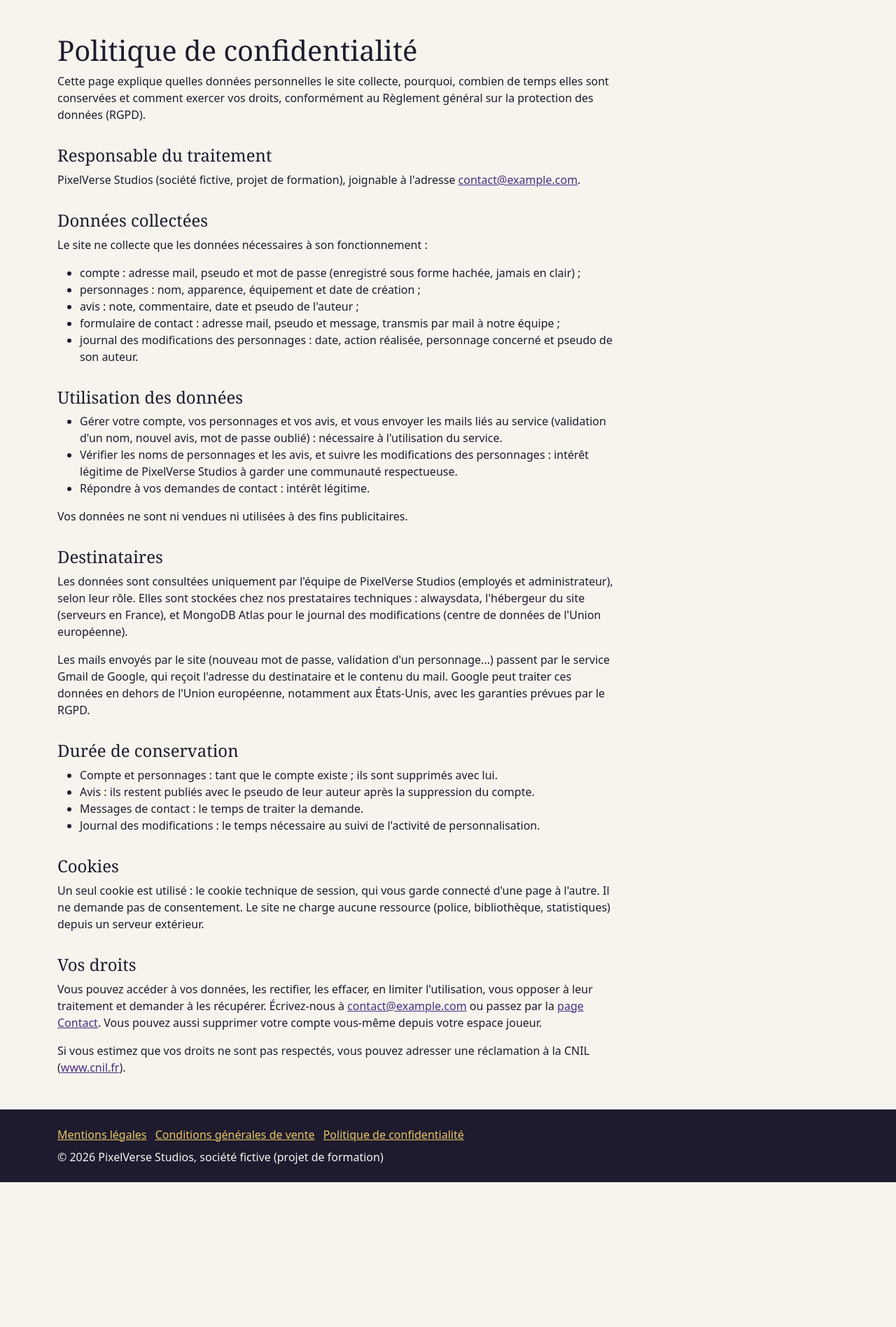
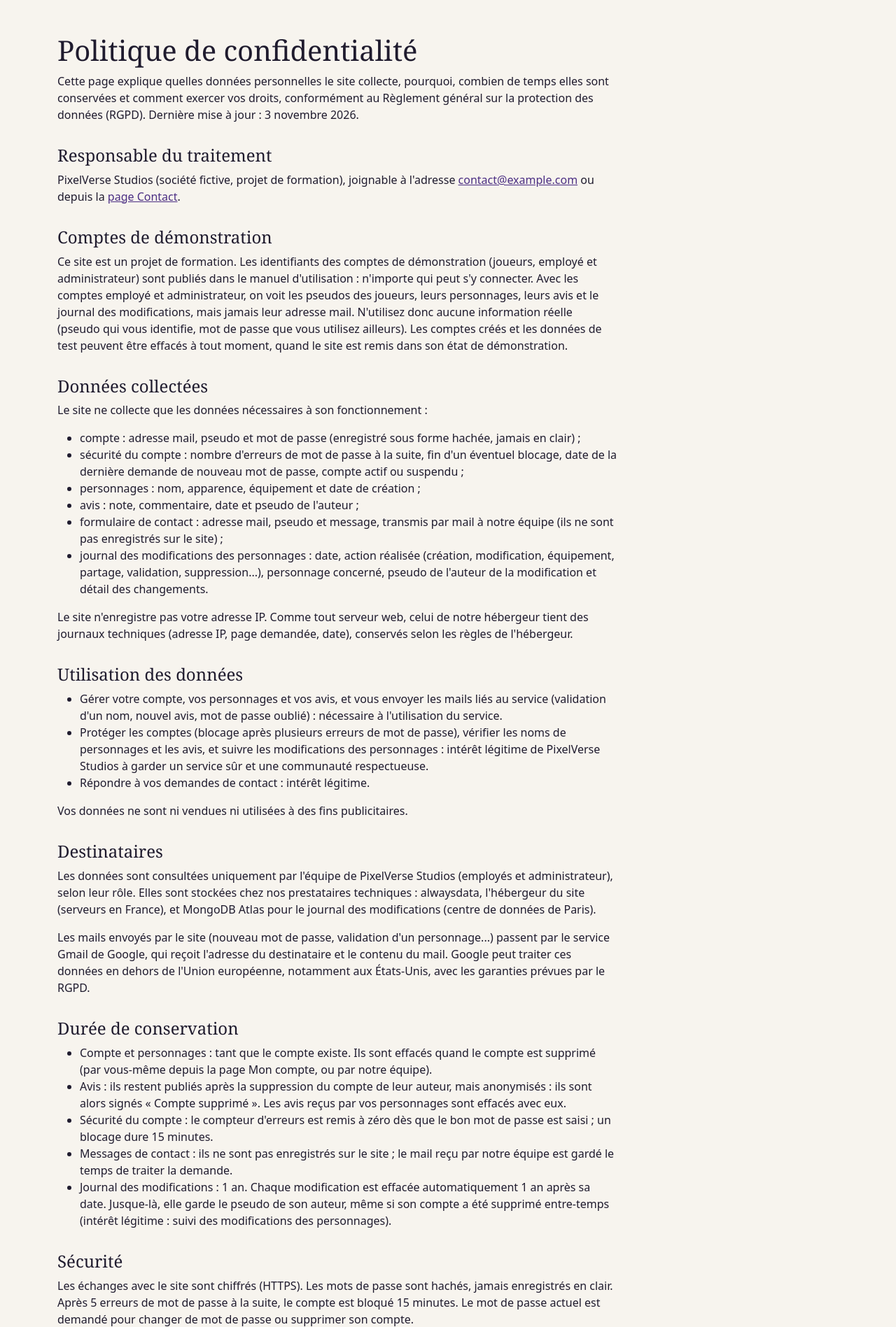
Before and after one commit to CafeManBoy/fantasyrealm, a PHP site: page /confidentialite in a window 1280 px wide. Shown: the part 56-1953 px from the top of the page at 70% size. Before the commit the page ends 1746 px from the top, so only its background shows below. Run offline with PHP 8.4, Linux system fonts and the light colour scheme.

Commit message:
feat: politique de confidentialité finale et déclaration d'accessibilité
- politique adaptée à Mon compte : avis anonymisés, journal gardé 1 an
  (index TTL), comptes de démo publics, sécurité, droits réellement offerts
- page /accessibilite (audit interne, non exhaustif, sans taux) et lien
  « Accessibilité : non conforme » dans le pied de page
- procédure de création de l'index TTL dans docs/notes/deploiement.md

```diff
--- a/app/Controllers/PageController.php
+++ b/app/Controllers/PageController.php
@@ -25,6 +25,12 @@ class PageController extends Controller
         $this->afficher('confidentialite', 'Politique de confidentialité');
     }
 
+    // Déclaration d'accessibilité (RGAA)
+    public function accessibilite(): void
+    {
+        $this->afficher('accessibilite', 'Déclaration d\'accessibilité');
+    }
+
     // Page affichée quand aucune route ne correspond à l'adresse demandée
     public function pageNonTrouvee(): void
     {
--- a/app/Views/pages/confidentialite.php
+++ b/app/Views/pages/confidentialite.php
@@ -1,5 +1,7 @@
 <?php
-// Politique de confidentialité (RGPD), version provisoire : elle sera complétée à l'étape rgaa-rgpd.
+// Politique de confidentialité (RGPD), lien dans le pied de page.
+// Règle : elle ne décrit que ce que le site fait vraiment (rien de promis qu'il ne ferait pas).
+// À mettre à jour à chaque nouvelle donnée collectée ou nouvelle durée de conservation.
 ?>
 <div class="container py-5">
     <div class="texte-legal">
@@ -8,27 +10,52 @@
         <p>
             Cette page explique quelles données personnelles le site collecte, pourquoi, combien de temps
             elles sont conservées et comment exercer vos droits, conformément au Règlement général sur la
-            protection des données (RGPD).
+            protection des données (RGPD). Dernière mise à jour : 3 novembre 2026.
         </p>
 
         <h2>Responsable du traitement</h2>
         <p>
             PixelVerse Studios (société fictive, projet de formation), joignable à l'adresse
-            <a href="mailto:contact@example.com">contact@example.com</a>.
+            <a href="mailto:contact@example.com">contact@example.com</a> ou depuis la
+            <a href="/contact">page Contact</a>.
+        </p>
+
+        <h2>Comptes de démonstration</h2>
+        <p>
+            Ce site est un projet de formation. Les identifiants des comptes de démonstration (joueurs,
+            employé et administrateur) sont publiés dans le manuel d'utilisation : n'importe qui peut s'y
+            connecter. Avec les comptes employé et administrateur, on voit les pseudos des joueurs, leurs
+            personnages, leurs avis et le journal des modifications, mais jamais leur adresse mail.
+            N'utilisez donc aucune information réelle (pseudo qui vous identifie, mot de passe que vous
+            utilisez ailleurs). Les comptes créés et les données de test peuvent être effacés à tout moment,
+            quand le site est remis dans son état de démonstration.
         </p>
 
         <h2>Données collectées</h2>
         <p>Le site ne collecte que les données nécessaires à son fonctionnement :</p>
         <ul>
             <li>compte : adresse mail, pseudo et mot de passe (enregistré sous forme hachée, jamais en clair) ;</li>
+            <li>
+                sécurité du compte : nombre d'erreurs de mot de passe à la suite, fin d'un éventuel blocage,
+                date de la dernière demande de nouveau mot de passe, compte actif ou suspendu ;
+            </li>
             <li>personnages : nom, apparence, équipement et date de création ;</li>
             <li>avis : note, commentaire, date et pseudo de l'auteur ;</li>
-            <li>formulaire de contact : adresse mail, pseudo et message, transmis par mail à notre équipe ;</li>
             <li>
-                journal des modifications des personnages : date, action réalisée, personnage concerné
-                et pseudo de son auteur.
+                formulaire de contact : adresse mail, pseudo et message, transmis par mail à notre équipe
+                (ils ne sont pas enregistrés sur le site) ;
+            </li>
+            <li>
+                journal des modifications des personnages : date, action réalisée (création, modification,
+                équipement, partage, validation, suppression...), personnage concerné, pseudo de l'auteur
+                de la modification et détail des changements.
             </li>
         </ul>
+        <p>
+            Le site n'enregistre pas votre adresse IP. Comme tout serveur web, celui de notre hébergeur
+            tient des journaux techniques (adresse IP, page demandée, date), conservés selon les règles
+            de l'hébergeur.
+        </p>
 
         <h2>Utilisation des données</h2>
         <ul>
@@ -38,8 +65,9 @@
                 service.
             </li>
             <li>
-                Vérifier les noms de personnages et les avis, et suivre les modifications des personnages :
-                intérêt légitime de PixelVerse Studios à garder une communauté respectueuse.
+                Protéger les comptes (blocage après plusieurs erreurs de mot de passe), vérifier les noms de
+                personnages et les avis, et suivre les modifications des personnages : intérêt légitime de
+                PixelVerse Studios à garder un service sûr et une communauté respectueuse.
             </li>
             <li>Répondre à vos demandes de contact : intérêt légitime.</li>
         </ul>
@@ -50,7 +78,7 @@
             Les données sont consultées uniquement par l'équipe de PixelVerse Studios (employés et
             administrateur), selon leur rôle. Elles sont stockées chez nos prestataires techniques :
             alwaysdata, l'hébergeur du site (serveurs en France), et MongoDB Atlas pour le journal des
-            modifications (centre de données de l'Union européenne).
+            modifications (centre de données de Paris).
         </p>
         <p>
             Les mails envoyés par le site (nouveau mot de passe, validation d'un personnage...) passent
@@ -61,26 +89,67 @@
 
         <h2>Durée de conservation</h2>
         <ul>
-            <li>Compte et personnages : tant que le compte existe ; ils sont supprimés avec lui.</li>
-            <li>Avis : ils restent publiés avec le pseudo de leur auteur après la suppression du compte.</li>
-            <li>Messages de contact : le temps de traiter la demande.</li>
-            <li>Journal des modifications : le temps nécessaire au suivi de l'activité de personnalisation.</li>
+            <li>
+                Compte et personnages : tant que le compte existe. Ils sont effacés quand le compte est
+                supprimé (par vous-même depuis la page Mon compte, ou par notre équipe).
+            </li>
+            <li>
+                Avis : ils restent publiés après la suppression du compte de leur auteur, mais anonymisés :
+                ils sont alors signés « Compte supprimé ». Les avis reçus par vos personnages sont effacés
+                avec eux.
+            </li>
+            <li>
+                Sécurité du compte : le compteur d'erreurs est remis à zéro dès que le bon mot de passe est
+                saisi ; un blocage dure 15 minutes.
+            </li>
+            <li>
+                Messages de contact : ils ne sont pas enregistrés sur le site ; le mail reçu par notre équipe
+                est gardé le temps de traiter la demande.
+            </li>
+            <li>
+                Journal des modifications : 1 an. Chaque modification est effacée automatiquement 1 an après
+                sa date. Jusque-là, elle garde le pseudo de son auteur, même si son compte a été supprimé
+                entre-temps (intérêt légitime : suivi des modifications des personnages).
+            </li>
         </ul>
+
+        <h2>Sécurité</h2>
+        <p>
+            Les échanges avec le site sont chiffrés (HTTPS). Les mots de passe sont hachés, jamais enregistrés
+            en clair. Après 5 erreurs de mot de passe à la suite, le compte est bloqué 15 minutes. Le mot de
+            passe actuel est demandé pour changer de mot de passe ou supprimer son compte.
+        </p>
 
         <h2>Cookies</h2>
         <p>
             Un seul cookie est utilisé : le cookie technique de session, qui vous garde connecté d'une
-            page à l'autre. Il ne demande pas de consentement. Le site ne charge aucune ressource
-            (police, bibliothèque, statistiques) depuis un serveur extérieur.
+            page à l'autre. Il ne demande pas de consentement. Il est supprimé à la fermeture du navigateur,
+            et la session est fermée à la déconnexion ou après 30 minutes sans activité. Le site ne charge
+            aucune ressource (police, bibliothèque, statistiques) depuis un serveur extérieur.
         </p>
 
         <h2>Vos droits</h2>
+        <ul>
+            <li>
+                Accès : votre pseudo et votre adresse mail sont affichés sur la page Mon compte, vos
+                personnages dans votre espace joueur. Pour recevoir toutes les données qui vous concernent
+                (avis, journal...), écrivez-nous.
+            </li>
+            <li>
+                Rectification : vous pouvez changer votre mot de passe sur la page Mon compte. Le site ne
+                permet pas de modifier le pseudo ou l'adresse mail : écrivez-nous.
+            </li>
+            <li>
+                Effacement : un joueur peut supprimer son compte lui-même, définitivement, depuis la page
+                Mon compte. Un compte employé est supprimé par l'administrateur, sur demande.
+            </li>
+            <li>
+                Limitation, opposition et portabilité : écrivez-nous.
+            </li>
+        </ul>
         <p>
-            Vous pouvez accéder à vos données, les rectifier, les effacer, en limiter l'utilisation, vous
-            opposer à leur traitement et demander à les récupérer. Écrivez-nous à
-            <a href="mailto:contact@example.com">contact@example.com</a> ou passez par la
-            <a href="/contact">page Contact</a>. Vous pouvez aussi supprimer votre compte vous-même depuis
-            votre espace joueur.
+            Pour toute demande : <a href="mailto:contact@example.com">contact@example.com</a> ou la
+            <a href="/contact">page Contact</a>.
         </p>
         <p class="mb-0">
             Si vous estimez que vos droits ne sont pas respectés, vous pouvez adresser une réclamation à la
--- a/app/Views/partials/pied-de-page.php
+++ b/app/Views/partials/pied-de-page.php
@@ -9,6 +9,8 @@ $liensPied = [
     '/mentions-legales' => 'Mentions légales',
     '/cgv' => 'Conditions générales de vente',
     '/confidentialite' => 'Politique de confidentialité',
+    // Mention du RGAA : l'état de conformité est écrit dans le lien (voir la page)
+    '/accessibilite' => 'Accessibilité : non conforme',
 ];
 ?>
 <footer class="pied-de-page">
--- a/config/routes.php
+++ b/config/routes.php
@@ -18,6 +18,7 @@ return [
     'GET /mentions-legales' => [PageController::class, 'mentionsLegales'],
     'GET /cgv' => [PageController::class, 'cgv'],
     'GET /confidentialite' => [PageController::class, 'confidentialite'],
+    'GET /accessibilite' => [PageController::class, 'accessibilite'],
     'GET /contact' => [ContactController::class, 'formulaire'],
     'POST /contact' => [ContactController::class, 'traiter'],
 
```
Also changed, not shown: app/Views/pages/accessibilite.php (added, +67 -0 lines), docs/notes/deploiement.md (+33 -0 lines).
